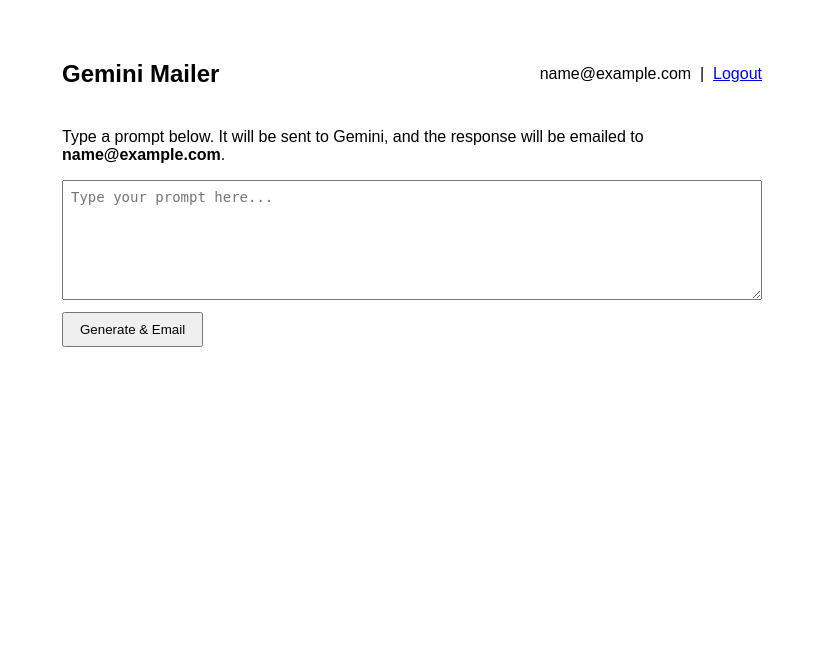
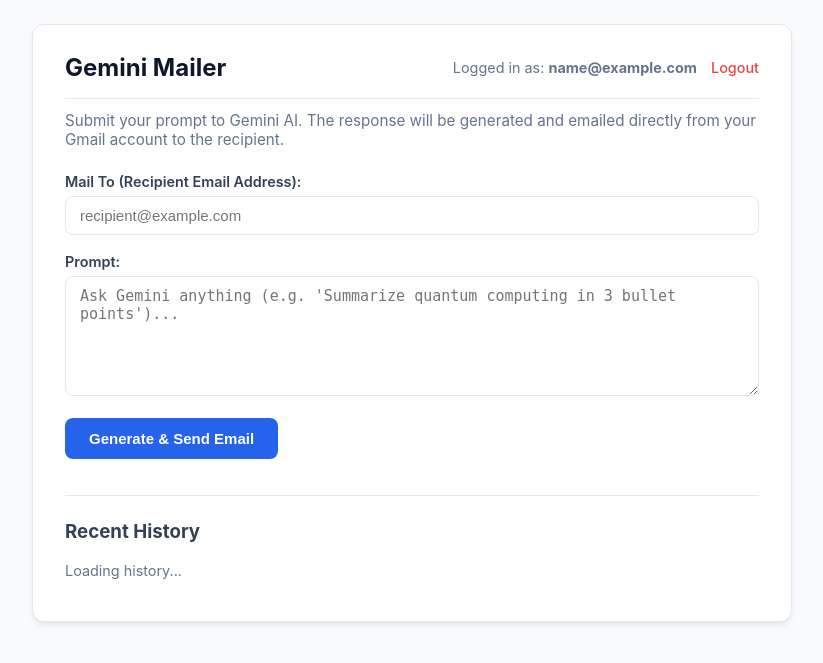
Before and after one commit to unvisibleuser/project1, a Django app: page / in a window 1280 px wide. Shown: the top 663 px of the page, without its empty margins (228-1051 px from the left). Run offline with Django 5.2, Linux system fonts and the light colour scheme; the visitor is signed in with stand-in values (Sample User, id 1); data that the repository does not hold is empty; some libraries are stand-ins or nearby versions.

Commit message:
google gmail Oauth added

```diff
--- a/core/admin.py
+++ b/core/admin.py
@@ -4,6 +4,6 @@ from .models import PromptLog
 
 @admin.register(PromptLog)
 class PromptLogAdmin(admin.ModelAdmin):
-    list_display = ['user', 'created_at', 'email_sent']
+    list_display = ['user', 'recipient_email', 'created_at', 'email_sent']
     list_filter = ['email_sent', 'created_at']
-    search_fields = ['user__username', 'user__email', 'prompt']
+    search_fields = ['user__username', 'user__email', 'recipient_email', 'prompt']
--- a/core/models.py
+++ b/core/models.py
@@ -13,6 +13,7 @@ class PromptLog(models.Model):
     )
     prompt = models.TextField()
     response = models.TextField(blank=True)
+    recipient_email = models.EmailField(blank=True)
     email_sent = models.BooleanField(default=False)
     error = models.TextField(blank=True)
     created_at = models.DateTimeField(auto_now_add=True)
--- a/core/serializers.py
+++ b/core/serializers.py
@@ -2,12 +2,13 @@ from rest_framework import serializers
 from .models import PromptLog
 
 class PromptRequestSerializer(serializers.Serializer):
-    """Validates the incoming prompt text from the user."""
+    """Validates the incoming prompt text and recipient email from the user."""
     prompt = serializers.CharField(allow_blank=False, trim_whitespace=True, max_length=5000)
+    recipient_email = serializers.EmailField(required=True, allow_blank=False)
 
 
 class PromptLogSerializer(serializers.ModelSerializer):
     class Meta:
         model = PromptLog
-        fields = ['id', 'prompt', 'response', 'email_sent', 'error', 'created_at']
+        fields = ['id', 'prompt', 'response', 'recipient_email', 'email_sent', 'error', 'created_at']
         read_only_fields = fields
--- a/core/views.py
+++ b/core/views.py
@@ -11,19 +11,18 @@ from django.shortcuts import render
 
 from .models import PromptLog
 from .serializers import PromptLogSerializer, PromptRequestSerializer
-from .services import generate_gemini_response, send_result_email
+from .services import generate_gemini_response, send_user_gmail_email
 
 
 logger = logging.getLogger(__name__)
 
-@login_required
 @ensure_csrf_cookie
 def home(request):
     return render(request, 'home.html')
 
 
 class GeneratePromptView(APIView):
-    """POST a prompt -> calls Gemini -> emails the logged-in user the result."""
+    """POST prompt & recipient_email -> calls Gemini -> sends email via user's Gmail OAuth."""
 
     permission_classes = [permissions.IsAuthenticated]
 
@@ -31,8 +30,13 @@ class GeneratePromptView(APIView):
         serializer = PromptRequestSerializer(data=request.data)
         serializer.is_valid(raise_exception=True)
         prompt = serializer.validated_data['prompt']
+        recipient_email = serializer.validated_data['recipient_email']
 
-        log = PromptLog.objects.create(user=request.user, prompt=prompt)
+        log = PromptLog.objects.create(
+            user=request.user,
+            prompt=prompt,
+            recipient_email=recipient_email,
+        )
 
         # 1. Call Gemini
         try:
@@ -48,18 +52,23 @@ class GeneratePromptView(APIView):
                 status=status.HTTP_502_BAD_GATEWAY,
             )
 
-        # 2. Email the result to the user (test user of the app)
+        # 2. Email the result via User's Gmail OAuth account
         try:
-            send_result_email(request.user.email, prompt, response_text)
+            send_user_gmail_email(
+                user=request.user,
+                to_email=recipient_email,
+                prompt=prompt,
+                response_text=response_text,
+            )
             log.email_sent = True
             log.save(update_fields=['email_sent'])
         except Exception as exc:
-            logger.exception("Email sending failed")
+            logger.exception("Gmail sending failed")
             log.error = str(exc)
             log.save(update_fields=['error'])
             data = PromptLogSerializer(log).data
             data['email_warning'] = str(exc)
-            # Still 200 - generation succeeded even though the email failed
+            # 200 OK because generation succeeded, but email sending had an issue
             return Response(data, status=status.HTTP_200_OK)
 
         return Response(PromptLogSerializer(log).data, status=status.HTTP_201_CREATED)
--- /dev/null
+++ b/static/style.css
@@ -0,0 +1,174 @@
+:root {
+    --primary: #2563eb;
+    --primary-hover: #1d4ed8;
+    --bg: #f8fafc;
+    --card-bg: #ffffff;
+    --text: #1e293b;
+    --text-muted: #64748b;
+    --border: #e2e8f0;
+    --error: #ef4444;
+    --success: #10b981;
+    --warning: #f59e0b;
+  }
+  * { box-sizing: border-box; }
+  body {
+    font-family: -apple-system, BlinkMacSystemFont, "Segoe UI", Roboto, Helvetica, Arial, sans-serif;
+    background-color: var(--bg);
+    color: var(--text);
+    margin: 0;
+    padding: 24px 16px;
+    display: flex;
+    justify-content: center;
+  }
+  .container {
+    width: 100%;
+    max-width: 760px;
+    background: var(--card-bg);
+    border-radius: 12px;
+    box-shadow: 0 4px 6px -1px rgba(0, 0, 0, 0.07), 0 2px 4px -2px rgba(0, 0, 0, 0.05);
+    padding: 28px 32px;
+    border: 1px solid var(--border);
+  }
+  .top-bar {
+    display: flex;
+    justify-content: space-between;
+    align-items: center;
+    border-bottom: 1px solid var(--border);
+    padding-bottom: 16px;
+    margin-bottom: 24px;
+  }
+  .top-bar h2 { margin: 0; font-size: 1.5rem; color: #0f172a; }
+  .user-badge {
+    font-size: 0.9rem;
+    color: var(--text-muted);
+  }
+  .logout-link {
+    color: var(--error);
+    text-decoration: none;
+    font-weight: 500;
+    margin-left: 10px;
+  }
+  .logout-link:hover { text-decoration: underline; }
+  .form-group {
+    margin-bottom: 18px;
+  }
+  label {
+    display: block;
+    margin-bottom: 6px;
+    font-size: 0.9rem;
+    font-weight: 600;
+    color: #334155;
+  }
+  input[type="email"], textarea {
+    width: 100%;
+    padding: 10px 14px;
+    font-size: 15px;
+    border: 1px solid var(--border);
+    border-radius: 8px;
+    background: #fff;
+    color: var(--text);
+    transition: border-color 0.15s ease, box-shadow 0.15s ease;
+  }
+  input[type="email"]:focus, textarea:focus {
+    outline: none;
+    border-color: var(--primary);
+    box-shadow: 0 0 0 3px rgba(37, 99, 235, 0.15);
+  }
+  textarea { min-height: 120px; resize: vertical; }
+  button {
+    background: var(--primary);
+    color: #ffffff;
+    border: none;
+    border-radius: 8px;
+    padding: 12px 24px;
+    font-size: 15px;
+    font-weight: 600;
+    cursor: pointer;
+    transition: background 0.15s ease;
+    display: inline-flex;
+    align-items: center;
+    justify-content: center;
+    gap: 8px;
+  }
+  button:hover:not(:disabled) { background: var(--primary-hover); }
+  button:disabled { opacity: 0.6; cursor: not-allowed; }
+  .status-box {
+    margin-top: 20px;
+    padding: 12px 16px;
+    border-radius: 8px;
+    font-size: 0.95rem;
+  }
+  .status-info { background: #eff6ff; color: #1d4ed8; border: 1px solid #bfdbfe; }
+  .status-success { background: #ecfdf5; color: #065f46; border: 1px solid #a7f3d0; }
+  .status-error { background: #fef2f2; color: #991b1b; border: 1px solid #fecaca; }
+  .status-warning { background: #fffbeb; color: #92400e; border: 1px solid #fde68a; }
+  .result-card {
+    margin-top: 24px;
+    background: #f8fafc;
+    border: 1px solid var(--border);
+    border-radius: 8px;
+    padding: 18px;
+  }
+  .result-card h3 { margin-top: 0; font-size: 1.1rem; color: #334155; }
+  .result-content { white-space: pre-wrap; font-size: 14.5px; line-height: 1.6; color: #1e293b; }
+  .history-section {
+    margin-top: 36px;
+    border-top: 1px solid var(--border);
+    padding-top: 24px;
+  }
+  .history-item {
+    padding: 12px 14px;
+    border: 1px solid var(--border);
+    border-radius: 6px;
+    margin-bottom: 10px;
+    background: #fafafa;
+    font-size: 0.9rem;
+  }
+  .history-meta {
+    font-size: 0.8rem;
+    color: var(--text-muted);
+    margin-bottom: 4px;
+    display: flex;
+    justify-content: space-between;
+  }
+  .hero-card {
+    text-align: center;
+    padding: 40px 20px;
+  }
+  .hero-card h1 {
+    font-size: 2rem;
+    margin-bottom: 12px;
+    color: #0f172a;
+  }
+  .hero-card p {
+    color: var(--text-muted);
+    font-size: 1.05rem;
+    max-width: 500px;
+    margin: 0 auto 30px auto;
+    line-height: 1.5;
+  }
+  .google-btn {
+    display: inline-flex;
+    align-items: center;
+    justify-content: center;
+    gap: 12px;
+    background-color: #ffffff;
+    color: #374151;
+    border: 1px solid #d1d5db;
+    border-radius: 8px;
+    padding: 12px 24px;
+    font-size: 16px;
+    font-weight: 600;
+    text-decoration: none;
+    transition: background-color 0.2s, box-shadow 0.2s, border-color 0.2s;
+    box-shadow: 0 1px 2px rgba(0, 0, 0, 0.05);
+  }
+  .google-btn:hover {
+    background-color: #f9fafb;
+    border-color: #9ca3af;
+    box-shadow: 0 2px 4px rgba(0, 0, 0, 0.08);
+  }
+  .google-btn svg {
+    width: 20px;
+    height: 20px;
+  }
--- a/templates/base.html
+++ b/templates/base.html
@@ -1,18 +1,16 @@
+{% load static %}
+
 <!DOCTYPE html>
 <html lang="en">
 <head>
 <meta charset="UTF-8">
+<meta name="viewport" content="width=device-width, initial-scale=1.0">
 <title>Gemini Mailer</title>
-<style>
-  body { font-family: Arial, sans-serif; max-width: 700px; margin: 40px auto; padding: 0 16px; }
-  textarea { width: 100%; height: 120px; padding: 8px; font-size: 14px; box-sizing: border-box; }
-  button { padding: 8px 16px; margin-top: 8px; cursor: pointer; }
-  .result-box { margin-top: 20px; padding: 12px; background: #f4f4f4; border-radius: 6px; white-space: pre-wrap; }
-  .top-bar { display: flex; justify-content: space-between; align-items: center; margin-bottom: 20px; }
-  .error { color: #b00020; }
-</style>
+<link rel="stylesheet" href="{% static 'style.css' %}">
 </head>
 <body>
-{% block content %}{% endblock %}
+<div class="container">
+  {% block content %}{% endblock %}
+</div>
 </body>
 </html>
--- a/templates/home.html
+++ b/templates/home.html
@@ -1,22 +1,57 @@
 {% extends "base.html" %}
+{% load socialaccount %}
+
 {% block content %}
+{% if request.user.is_authenticated %}
 <div class="top-bar">
   <h2>Gemini Mailer</h2>
-  <div>
-    <span>{{ request.user.email }}</span>
-    &nbsp;|&nbsp;
-    <a href="{% url 'account_logout' %}">Logout</a>
+  <div class="user-badge">
+    <span>Logged in as: <strong>{{ request.user.email|default:request.user.username }}</strong></span>
+    <a href="{% url 'account_logout' %}" class="logout-link">Logout</a>
   </div>
 </div>
 
-<p>Type a prompt below. It will be sent to Gemini, and the response will be emailed to
-  <strong>{{ request.user.email }}</strong>.</p>
+<p style="color: var(--text-muted); font-size: 0.95rem; margin-top: -12px; margin-bottom: 24px;">
+  Submit your prompt to Gemini AI. The response will be generated and emailed directly from your Gmail account to the recipient.
+</p>
 
-<textarea id="prompt" placeholder="Type your prompt here..."></textarea><br>
-<button id="submitBtn" onclick="submitPrompt()">Generate & Email</button>
+<div class="form-group">
+  <label for="recipient_email">Mail To (Recipient Email Address):</label>
+  <input
+    type="email"
+    id="recipient_email"
+    placeholder="recipient@example.com"
+    required
+    autocomplete="email"
+  />
+</div>
 
-<div id="status"></div>
-<div id="result" class="result-box" style="display:none;"></div>
+<div class="form-group">
+  <label for="prompt">Prompt:</label>
+  <textarea
+    id="prompt"
+    placeholder="Ask Gemini anything (e.g. 'Summarize quantum computing in 3 bullet points')..."
+    rows="5"
+  ></textarea>
+</div>
+
+<button id="submitBtn" onclick="submitPrompt()">
+  <span>Generate &amp; Send Email</span>
+</button>
+
+<div id="statusBox" style="display: none;" class="status-box"></div>
+
+<div id="resultCard" class="result-card" style="display: none;">
+  <h3>Gemini Response</h3>
+  <div id="resultContent" class="result-content"></div>
+</div>
+
+<div class="history-section">
+  <h3 style="margin-top: 0; color: #334155;">Recent History</h3>
+  <div id="historyList">
+    <p style="color: var(--text-muted); font-size: 0.9rem;">Loading history...</p>
+  </div>
+</div>
 
 <script>
 function getCookie(name) {
@@ -24,20 +59,64 @@ function getCookie(name) {
   return match ? match.pop() : '';
 }
 
+function showStatus(message, type) {
+  const box = document.getElementById('statusBox');
+  box.className = 'status-box status-' + type;
+  box.innerHTML = message;
+  box.style.display = 'block';
+}
+
+async function loadHistory() {
+  const historyList = document.getElementById('historyList');
+  try {
+    const res = await fetch('/api/history/');
+    if (!res.ok) return;
+    const items = await res.json();
+    if (!items.length) {
+      historyList.innerHTML = '<p style="color: var(--text-muted); font-size: 0.9rem;">No prompts sent yet.</p>';
+      return;
+    }
+    historyList.innerHTML = items.map(item => `
+      <div class="history-item">
+        <div class="history-meta">
+          <span><strong>To:</strong> ${item.recipient_email || 'N/A'}</span>
+          <span>${new Date(item.created_at).toLocaleString()} | <strong>${item.email_sent ? 'Sent' : 'Failed'}</strong></span>
+        </div>
+        <div><strong>Prompt:</strong> ${escapeHtml(item.prompt)}</div>
+      </div>
+    `).join('');
+  } catch (err) {
+    console.error('Failed to load history:', err);
+  }
+}
+
+function escapeHtml(str) {
+  if (!str) return '';
+  return str.replace(/&/g, "&amp;").replace(/</g, "&lt;").replace(/>/g, "&gt;").replace(/"/g, "&quot;").replace(/'/g, "&#039;");
+}
+
 async function submitPrompt() {
+  const recipientEmail = document.getElementById('recipient_email').value.trim();
   const prompt = document.getElementById('prompt').value.trim();
-  const statusEl = document.getElementById('status');
-  const resultEl = document.getElementById('result');
   const btn = document.getElementById('submitBtn');
+  const resultCard = document.getElementById('resultCard');
+  const resultContent = document.getElementById('resultContent');
+
+  if (!recipientEmail) {
+    showStatus('Please enter a valid recipient email address in "Mail To".', 'error');
+    document.getElementById('recipient_email').focus();
+    return;
+  }
 
   if (!prompt) {
-    statusEl.innerHTML = '<p class="error">Please enter a prompt.</p>';
+    showStatus('Please enter a prompt.', 'error');
+    document.getElementById('prompt').focus();
     return;
   }
 
   btn.disabled = true;
-  statusEl.textContent = 'Generating response and sending email...';
-  resultEl.style.display = 'none';
+  showStatus('Generating Gemini response and sending email from your Gmail...', 'info');
+  resultCard.style.display = 'none';
 
   try {
     const res = await fetch('/api/generate/', {
@@ -46,24 +125,49 @@ async function submitPrompt() {
         'Content-Type': 'application/json',
         'X-CSRFToken': getCookie('csrftoken'),
       },
-      body: JSON.stringify({ prompt }),
+      body: JSON.stringify({
+        prompt: prompt,
+        recipient_email: recipientEmail,
+      }),
     });
+
     const data = await res.json();
 
     if (!res.ok) {
-      statusEl.innerHTML = '<p class="error">' + (data.detail || 'Something went wrong.') + '</p>';
+      showStatus('<strong>Error:</strong> ' + (data.detail || data.error || 'Failed to process request.'), 'error');
     } else {
-      statusEl.textContent = data.email_sent
-        ? 'Done! Response emailed to you.'
-        : 'Response generated, but email may have failed: ' + (data.email_warning || '');
-      resultEl.style.display = 'block';
-      resultEl.textContent = data.response;
+      if (data.email_sent) {
+        showStatus('Success! Response generated and emailed to <strong>' + escapeHtml(recipientEmail) + '</strong>.', 'success');
+      } else {
+        showStatus('Response generated, but email sending failed: ' + escapeHtml(data.email_warning || 'Check OAuth permissions.'), 'warning');
+      }
+      resultContent.textContent = data.response || '';
+      resultCard.style.display = 'block';
+      loadHistory();
     }
   } catch (err) {
-    statusEl.innerHTML = '<p class="error">Request failed: ' + err.message + '</p>';
+    showStatus('Request failed: ' + err.message, 'error');
   } finally {
     btn.disabled = false;
   }
 }
+
+document.addEventListener('DOMContentLoaded', loadHistory);
 </script>
+
+{% else %}
+<div class="hero-card">
+  <h2>Welcome to Gemini Mailer</h2>
+  <p>Generate AI responses with Gemini and send them directly to any email address using your own Gmail account.</p>
+  <a href="{% provider_login_url 'google' %}" class="google-btn">
+    <svg viewBox="0 0 24 24" xmlns="http://www.w3.org/2000/svg">
+      <path fill="#4285F4" d="M22.56 12.25c0-.78-.07-1.53-.2-2.25H12v4.26h5.92c-.26 1.37-1.04 2.53-2.21 3.31v2.77h3.57c2.08-1.92 3.28-4.74 3.28-8.09z"/>
+      <path fill="#34A853" d="M12 23c2.97 0 5.46-.98 7.28-2.66l-3.57-2.77c-.98.66-2.23 1.06-3.71 1.06-2.86 0-5.29-1.93-6.16-4.53H2.18v2.84C3.99 20.53 7.7 23 12 23z"/>
+      <path fill="#FBBC05" d="M5.84 14.09c-.22-.66-.35-1.36-.35-2.09s.13-1.43.35-2.09V7.06H2.18C1.43 8.55 1 10.22 1 12s.43 3.45 1.18 4.94l2.85-2.22.81-.63z"/>
+      <path fill="#EA4335" d="M12 5.38c1.62 0 3.06.56 4.21 1.64l3.15-3.15C17.45 2.09 14.97 1 12 1 7.7 1 3.99 3.47 2.18 7.06l3.66 2.84c.87-2.6 3.3-4.52 6.16-4.52z"/>
+    </svg>
+    <span>Sign in with Google</span>
+  </a>
+</div>
+{% endif %}
 {% endblock %}
```
Also changed, not shown: core/services.py (+82 -10 lines), project1/settings.py (+13 -10 lines), core/migrations/0002_promptlog_recipient_email.py (added).
